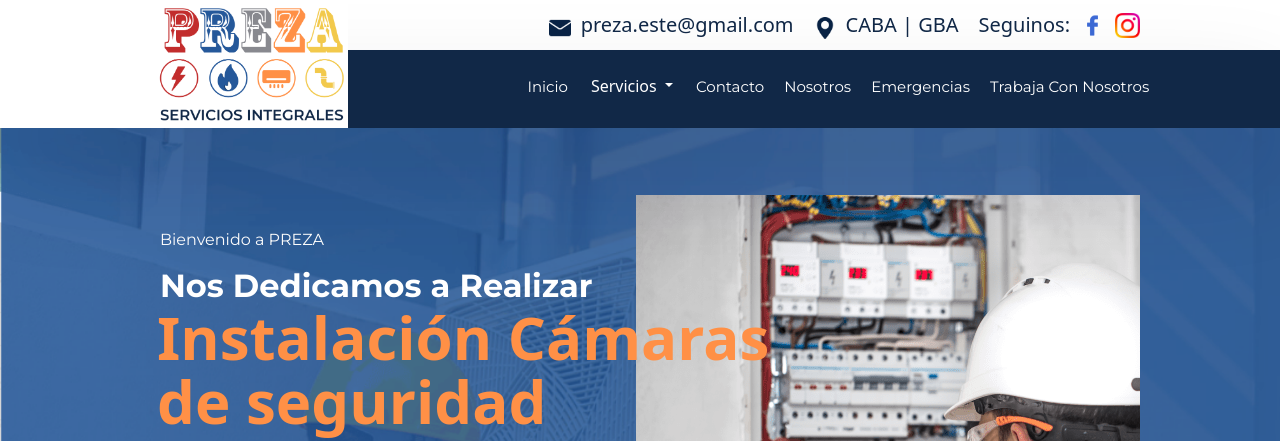
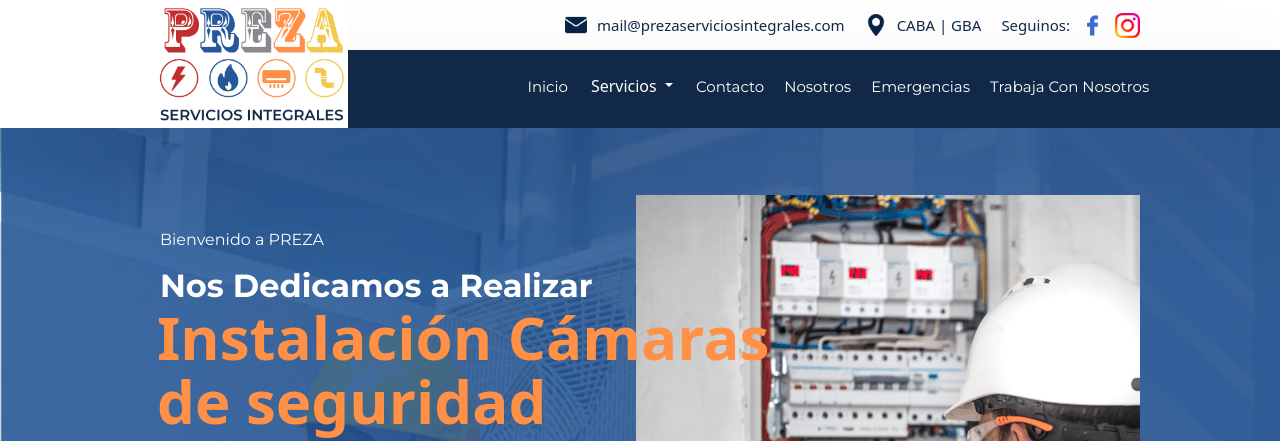
Before and after one commit to lvcas-ca/preza-servicios-integrales, a PHP site: page / in a window 1280 px wide. Shown: the top 441 px of the page. Run offline with PHP 8.4, Linux system fonts and the light colour scheme; some libraries are stand-ins or nearby versions.

Commit message:
Change mail

```diff
--- a/aire.html
+++ b/aire.html
@@ -33,7 +33,7 @@
             <div class="pre-nav" id="inicio">
                 <div class="info">
                     <img src="img-web/email-azul-oscuro.png" alt="">
-                    <a href="mailto:preza.este@gmail.com">preza.este@gmail.com</a>
+                    <a href="mailto:mail@prezaserviciosintegrales.com?cc=preza.este@gmail.com">mail@prezaserviciosintegrales.com</a>
                 </div>
 
                 <div class="info">
@@ -193,7 +193,7 @@
             <div class="barra-separadora-container-azul">
                 <p>CONTACTO</p>
                 <span>Trabajamos en Capital Federal y Gran Buenos Aires.</span>
-                <span>Email: preza.este@gmail.com</span>
+                <span>Email: mail@prezaserviciosintegrales.com</span>
                 <div class="redes redes-contacto">
                     <span style="padding-top: 10px;">Seguinos:</span>
                     <a href="https://www.facebook.com/profile.php?id=100085134056978" target="_blank"><img src="img-web/facebook-azul.png" alt="facebook"></a>
--- a/camaras.html
+++ b/camaras.html
@@ -33,7 +33,7 @@
             <div class="pre-nav" id="inicio">
                 <div class="info">
                     <img src="img-web/email-azul-oscuro.png" alt="">
-                    <a href="mailto:preza.este@gmail.com">preza.este@gmail.com</a>
+                    <a href="mailto:mail@prezaserviciosintegrales.com?cc=preza.este@gmail.com">mail@prezaserviciosintegrales.com</a>
                 </div>
 
                 <div class="info">
@@ -195,7 +195,7 @@
             <div class="barra-separadora-container-azul">
                 <p>CONTACTO</p>
                 <span>Trabajamos en Capital Federal y Gran Buenos Aires.</span>
-                <span>Email: preza.este@gmail.com</span>
+                <span>Email: mail@prezaserviciosintegrales.com</span>
                 <div class="redes redes-contacto">
                     <span style="padding-top: 10px;">Seguinos:</span>
                     <a href="https://www.facebook.com/profile.php?id=100085134056978" target="_blank"><img src="img-web/facebook-azul.png" alt="facebook"></a>
--- a/electricidad.html
+++ b/electricidad.html
@@ -33,7 +33,7 @@
             <div class="pre-nav" id="inicio">
                 <div class="info">
                     <img src="img-web/email-azul-oscuro.png" alt="">
-                    <a href="mailto:preza.este@gmail.com">preza.este@gmail.com</a>
+                    <a href="mailto:mail@prezaserviciosintegrales.com?cc=preza.este@gmail.com">mail@prezaserviciosintegrales.com</a>
                 </div>
 
                 <div class="info">
@@ -202,7 +202,7 @@
             <div class="barra-separadora-container-azul">
                 <p>CONTACTO</p>
                 <span>Trabajamos en Capital Federal y Gran Buenos Aires.</span>
-                <span>Email: preza.este@gmail.com</span>
+                <span>Email: mail@prezaserviciosintegrales.com</span>
                 <div class="redes redes-contacto">
                     <span style="padding-top: 10px;">Seguinos:</span>
                     <a href="https://www.facebook.com/profile.php?id=100085134056978" target="_blank"><img src="img-web/facebook-azul.png" alt="facebook"></a>
--- a/gas.html
+++ b/gas.html
@@ -33,7 +33,7 @@
             <div class="pre-nav" id="inicio">
                 <div class="info">
                     <img src="img-web/email-azul-oscuro.png" alt="">
-                    <a href="mailto:preza.este@gmail.com">preza.este@gmail.com</a>
+                    <a href="mailto:mail@prezaserviciosintegrales.com?cc=preza.este@gmail.com">mail@prezaserviciosintegrales.com</a>>
                 </div>
 
                 <div class="info">
@@ -194,7 +194,7 @@
             <div class="barra-separadora-container-azul">
                 <p>CONTACTO</p>
                 <span>Trabajamos en Capital Federal y Gran Buenos Aires.</span>
-                <span>Email: preza.este@gmail.com</span>
+                <span>Email: mail@prezaserviciosintegrales.com</span>
                 <div class="redes redes-contacto">
                     <span style="padding-top: 10px;">Seguinos:</span>
                     <a href="https://www.facebook.com/profile.php?id=100085134056978" target="_blank"><img src="img-web/facebook-azul.png" alt="facebook"></a>
--- a/index.html
+++ b/index.html
@@ -42,7 +42,7 @@
             <div class="pre-nav" id="inicio">
                 <div class="info">
                     <img src="img-web/email-azul-oscuro.png" alt="">
-                    <a href="mailto:preza.este@gmail.com">preza.este@gmail.com</a>
+                    <a href="mailto:mail@prezaserviciosintegrales.com?cc=preza.este@gmail.com">mail@prezaserviciosintegrales.com</a>
                 </div>
 
                 <div class="info">
@@ -293,7 +293,7 @@
             <div class="barra-separadora-container-azul">
                 <p>CONTACTO</p>
                 <span>Trabajamos en Capital Federal y Gran Buenos Aires.</span>
-                <span>Email: preza.este@gmail.com</span>
+                <span>Email: mail@prezaserviciosintegrales.com</span>
                 <div class="redes redes-contacto">
                     <span style="padding-top: 10px;">Seguinos:</span>
                     <a href="https://www.facebook.com/profile.php?id=100085134056978" target="_blank"><img src="img-web/facebook-azul.png" alt="facebook"></a>
--- a/mantenimiento.html
+++ b/mantenimiento.html
@@ -33,7 +33,7 @@
             <div class="pre-nav" id="inicio">
                 <div class="info">
                     <img src="img-web/email-azul-oscuro.png" alt="">
-                    <a href="mailto:preza.este@gmail.com">preza.este@gmail.com</a>
+                    <a href="mailto:mail@prezaserviciosintegrales.com?cc=preza.este@gmail.com">mail@prezaserviciosintegrales.com</a>
                 </div>
 
                 <div class="info">
@@ -196,7 +196,7 @@
             <div class="barra-separadora-container-azul">
                 <p>CONTACTO</p>
                 <span>Trabajamos en Capital Federal y Gran Buenos Aires.</span>
-                <span>Email: preza.este@gmail.com</span>
+                <span>Email: mail@prezaserviciosintegrales.com</span>
                 <div class="redes redes-contacto">
                     <span style="padding-top: 10px;">Seguinos:</span>
                     <a href="https://www.facebook.com/profile.php?id=100085134056978" target="_blank"><img src="img-web/facebook-azul.png" alt="facebook"></a>
--- a/plomeria.html
+++ b/plomeria.html
@@ -33,7 +33,7 @@
             <div class="pre-nav" id="inicio">
                 <div class="info">
                     <img src="img-web/email-azul-oscuro.png" alt="">
-                    <a href="mailto:preza.este@gmail.com">preza.este@gmail.com</a>
+                    <a href="mailto:mail@prezaserviciosintegrales.com?cc=preza.este@gmail.com">mail@prezaserviciosintegrales.com</a>
                 </div>
 
                 <div class="info">
@@ -202,7 +202,7 @@
             <div class="barra-separadora-container-azul">
                 <p>CONTACTO</p>
                 <span>Trabajamos en Capital Federal y Gran Buenos Aires.</span>
-                <span>Email: preza.este@gmail.com</span>
+                <span>Email: mail@prezaserviciosintegrales.com</span>
                 <div class="redes redes-contacto">
                     <span style="padding-top: 10px;">Seguinos:</span>
                     <a href="https://www.facebook.com/profile.php?id=100085134056978" target="_blank"><img src="img-web/facebook-azul.png" alt="facebook"></a>
--- a/sass/_header.scss
+++ b/sass/_header.scss
@@ -127,20 +127,20 @@ header{
                 .info{
                     display: flex;
                     color: variables.$color-white;
-                    font-size: 20px;
+                    font-size: 15px;
                     img{
                         height: 22px;
                         width: 32px;
                         padding-right: 10px;
                         position: relative;
-                        top: 7px;
+                        top: 0px;
 
                     }
                     a{
                         text-decoration: none;
                         color: variables.$color-strong-blue;
                         font-weight: 400;
-                        font-size: 20px;
+                        font-size: 15px;
                     }
                 }
             }
--- a/styles.css
+++ b/styles.css
@@ -110,7 +110,7 @@ header .hamburger-inner, header .hamburger-inner::before, header .hamburger-inne
   }
   header .pre-nav-container .pre-nav .redes p {
     color: #112847;
-    font-size: 20px;
+    font-size: 15px;
     margin-bottom: 0px;
   }
   header .pre-nav-container .pre-nav .redes a img {
@@ -126,13 +126,12 @@ header .hamburger-inner, header .hamburger-inner::before, header .hamburger-inne
     width: 32px;
     padding-right: 10px;
     position: relative;
-    top: 7px;
   }
   header .pre-nav-container .pre-nav .info a {
     text-decoration: none;
     color: #112847;
     font-weight: 400;
-    font-size: 20px;
+    font-size: 15px;
   }
   header nav {
     display: flex;
```
Also changed, not shown: php/recibir-data-formulario.php (+8 -7 lines).
